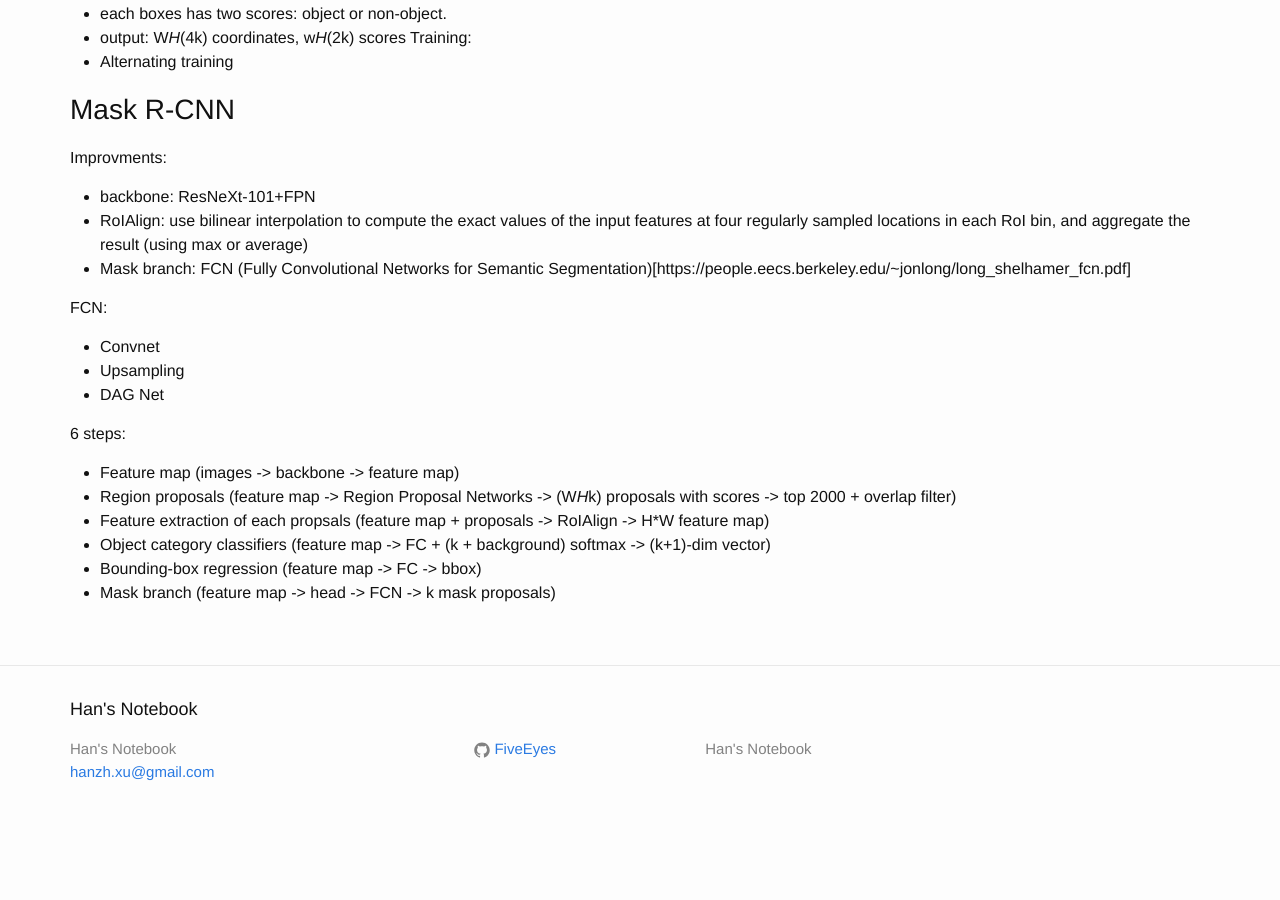
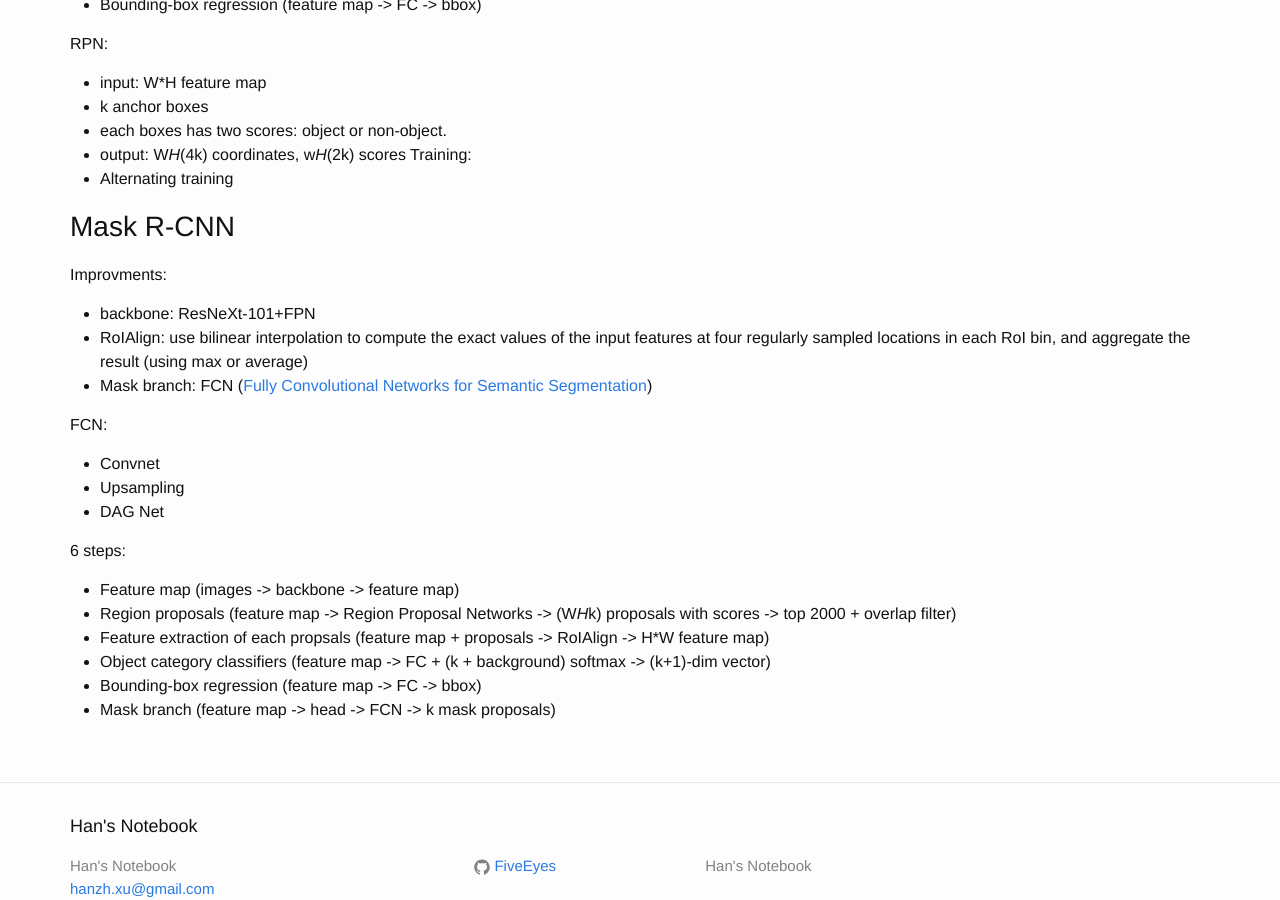
Before and after one commit to FiveEyes/FiveEyes.github.io, a Jekyll site: the page built from _posts/papers/2019-04-22-R-CNN.md, in a window 1280 px wide and 900 px high, scrolled down 1788 px. Built offline with Jekyll 4.4.1, drawn with Linux system fonts in a browser that asks for light colours; before the commit the page ends 2631 px from its top, so only the background shows below that.

Commit message:
Update 2019-04-22-R-CNN.md

```diff
--- a/_posts/papers/2019-04-22-R-CNN.md
+++ b/_posts/papers/2019-04-22-R-CNN.md
@@ -10,8 +10,11 @@
 # Papers
 
 [R-CNN](https://arxiv.org/abs/1311.2524)
+
 [Fast R-CNN](https://arxiv.org/abs/1504.08083)
+
 [Faster R-CNN](https://arxiv.org/abs/1506.01497)
+
 [Mask R-CNN](https://arxiv.org/abs/1703.06870)
 
 # Posts
@@ -79,7 +82,7 @@
 Improvments:
   * backbone: ResNeXt-101+FPN
   * RoIAlign: use bilinear interpolation to compute the exact values of the input features at four regularly sampled locations in each RoI bin, and aggregate the result (using max or average)
-  * Mask branch: FCN (Fully Convolutional Networks for Semantic Segmentation)[https://people.eecs.berkeley.edu/~jonlong/long_shelhamer_fcn.pdf]
+  * Mask branch: FCN ([Fully Convolutional Networks for Semantic Segmentation](https://people.eecs.berkeley.edu/~jonlong/long_shelhamer_fcn.pdf))
 
 FCN:
   * Convnet
```
